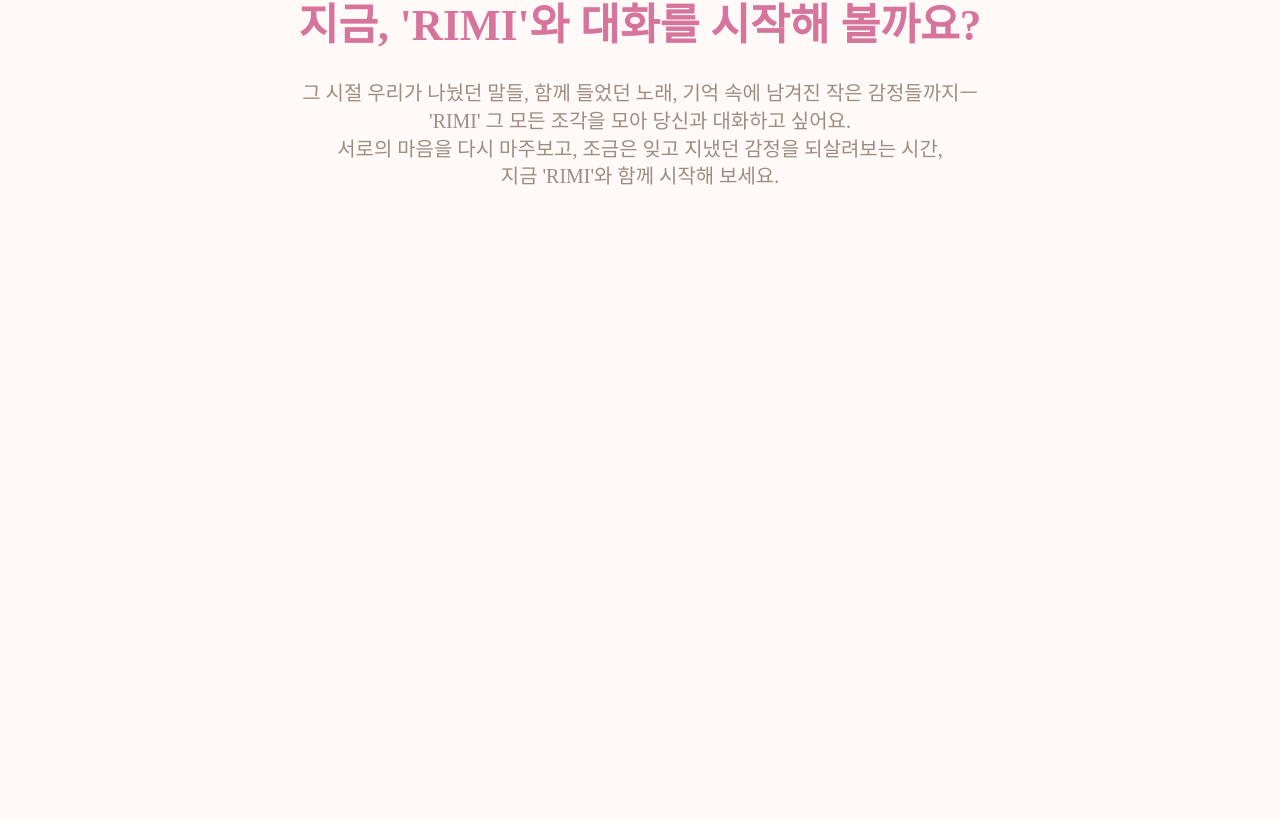
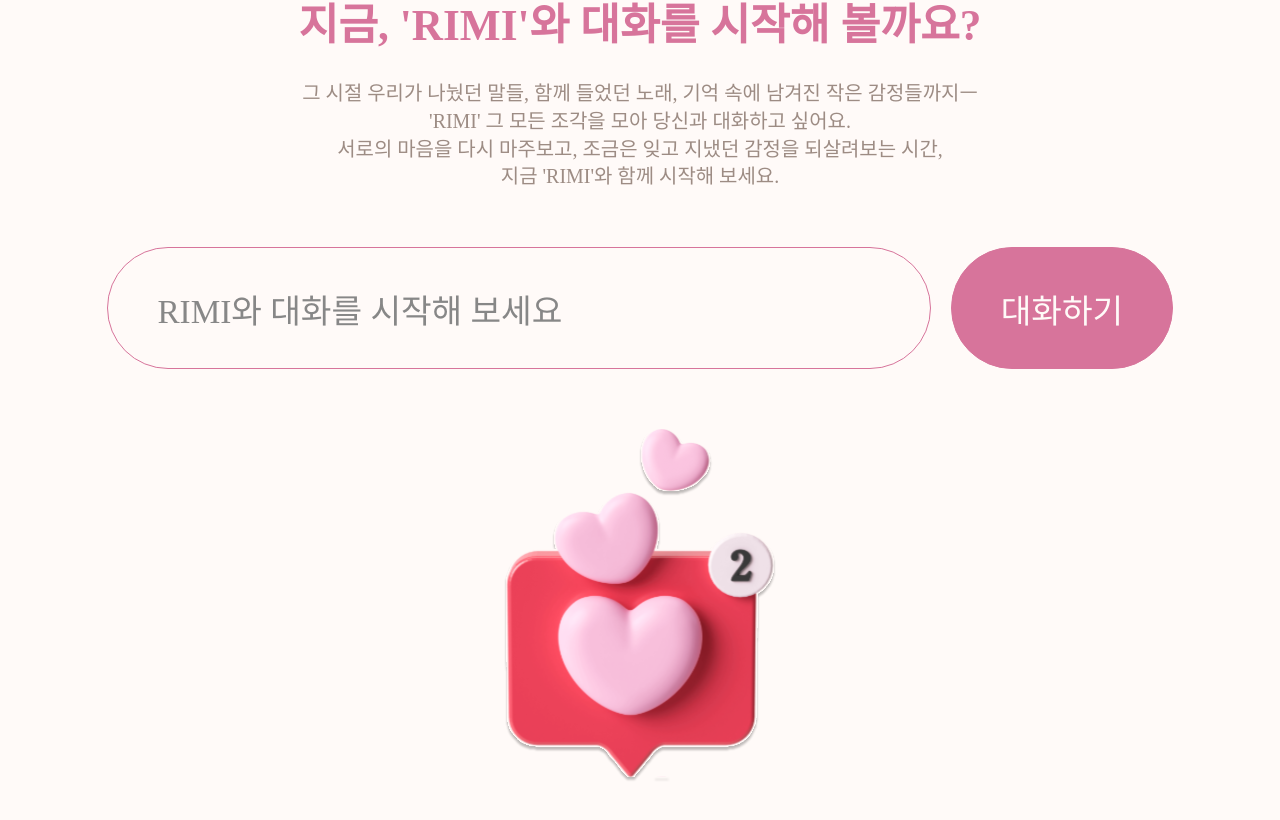
Before and after one commit to 2025-REMIND/REMIND-Frontend, a React (Create React App) app in the folder remind/: page / in a window 1280 px wide. Shown: the part 3144-3964 px from the top of the page. Built offline with nearby package versions, Linux system fonts and the light colour scheme; a web font is replaced by a local one.

Commit message:
💄 RIMI 입력 필드 및 이미지 추가

```diff
--- a/remind/src/components/home/rimi/Rimi.jsx
+++ b/remind/src/components/home/rimi/Rimi.jsx
@@ -1,4 +1,5 @@
 import * as S from "./Rimi.style";
+import RIMI from "../../../assets/home/rimi/rimi.svg";
 
 export default function Rimi() {
     return (
@@ -10,6 +11,11 @@ export default function Rimi() {
                 서로의 마음을 다시 마주보고, 조금은 잊고 지냈던 감정을 되살려보는 시간,
                 지금 'RIMI'와 함께 시작해 보세요.
             `}</S.SubTitle>
+            <S.Chatting>
+                <S.Question>RIMI와 대화를 시작해 보세요</S.Question>
+                <S.Answer>대화하기</S.Answer>
+            </S.Chatting>
+            <S.Image src = { RIMI } />
         </S.RimiLayout>
     )
 }
--- a/remind/src/components/home/rimi/Rimi.style.jsx
+++ b/remind/src/components/home/rimi/Rimi.style.jsx
@@ -23,3 +23,40 @@ export const SubTitle = styled.div`
     color: #9D8C84;
     white-space: pre-line;
 `
+
+export const Chatting = styled.div`
+    display: flex;
+    margin-top: 4.37vw;
+    gap: 1.56vw;
+`
+
+export const Question = styled.div`
+    display: flex;
+    align-items: center;
+    padding-left: 3.85vw;
+    border:0.05vw solid #D7749B;
+    border-radius: 5.20vw;
+    width: 60.36vw;
+    height: 9.37vw;
+    color: #878787;
+    font-size: 2.60vw;
+`
+
+export const Answer = styled.div`
+    display: flex;
+    justify-content: center;
+    align-items: center;
+    background-color: #D7749B;
+    border:0.05vw solid #D7749B;
+    border-radius: 5.20vw;
+    width: 17.18vw;
+    height: 9.37vw;
+    color: #FFFAF8;
+    font-size: 2.60vw;
+`
+
+export const Image = styled.img`
+    width: 27.60vw;
+    height: 27.60vw;
+    margin-top: 4.68vw;
+`
```
Also changed, not shown: remind/src/assets/home/rimi/rimi.svg (added).
